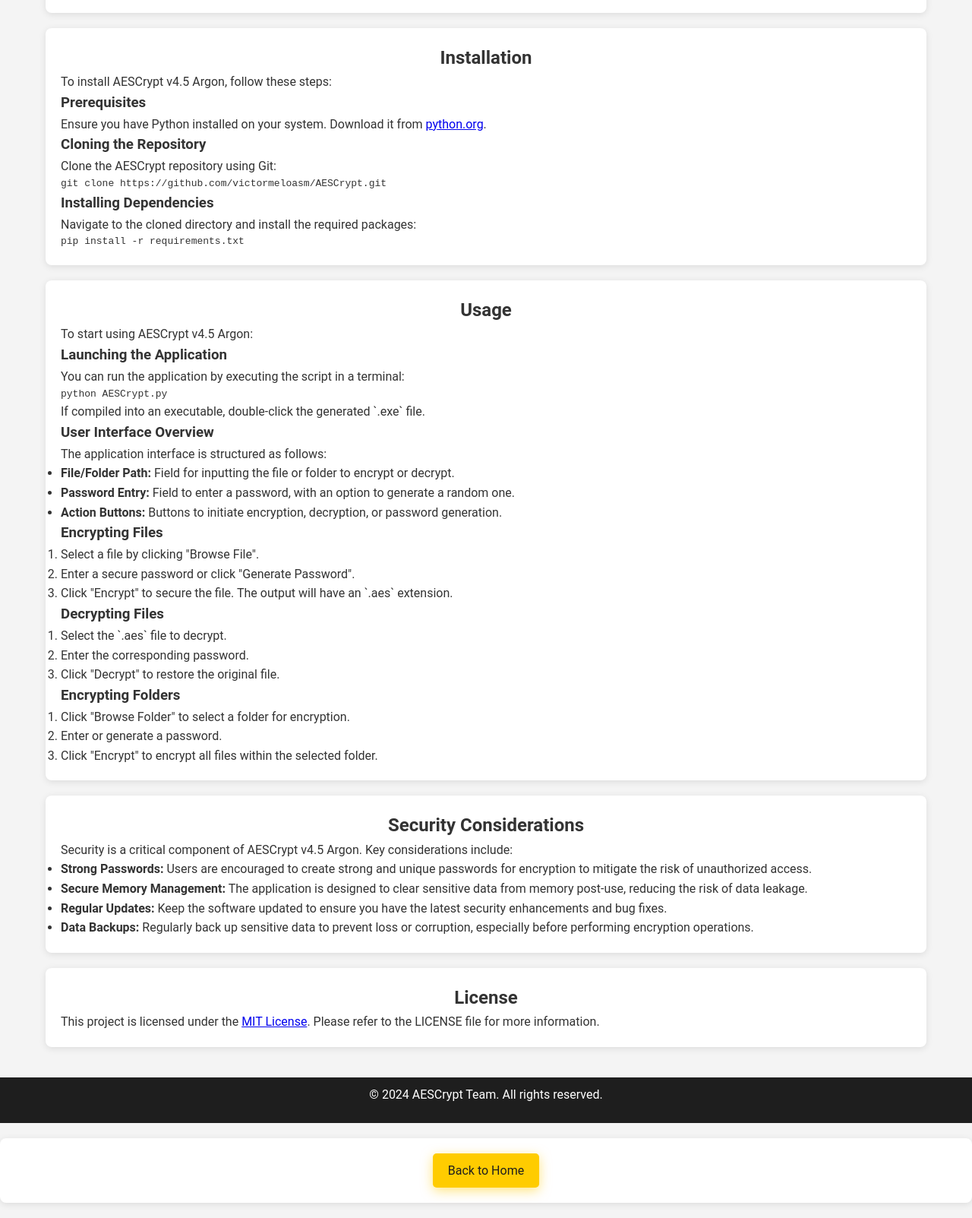
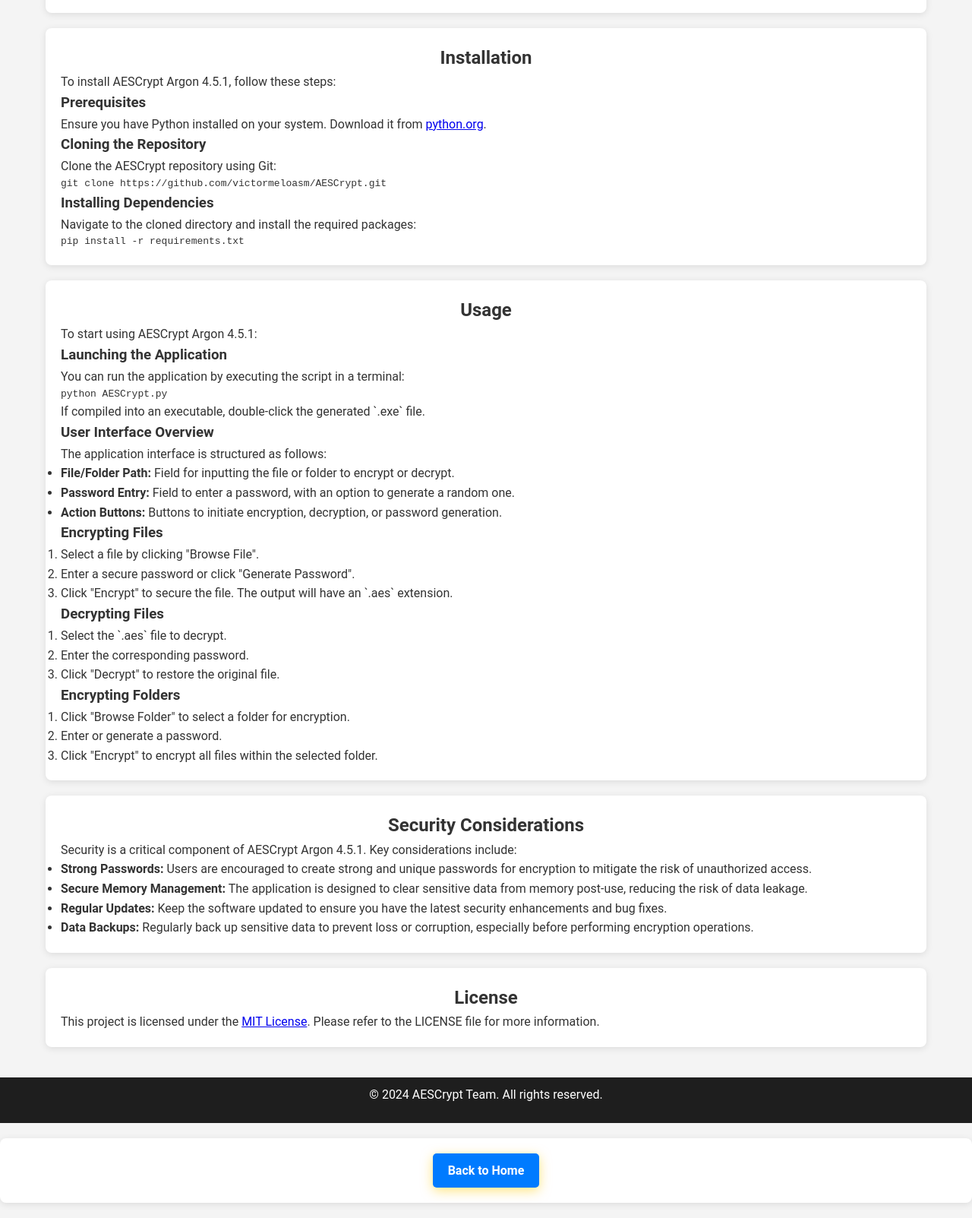
Before and after one commit to victormeloasm/AESCrypt, a plain HTML site: page website/documentation.html in a window 1280 px wide. Shown: the part 875-2478 px from the top of the page at 76% size. Drawn offline with Linux system fonts and the light colour scheme.

Commit message:
Update documentation.html

```diff
--- a/website/documentation.html
+++ b/website/documentation.html
@@ -3,7 +3,7 @@
 <head>
     <meta charset="UTF-8">
     <meta name="viewport" content="width=device-width, initial-scale=1.0">
-    <title>Documentation - AESCrypt v4.5 Argon</title>
+    <title>Documentation - AESCrypt Argon 4.5.1</title>
     <link rel="stylesheet" href="styles.css">
     <link rel="icon" href="Aescrypt.png">
     <style>
@@ -21,12 +21,31 @@
             display: block; /* Ensure the image is treated as a block */
             margin: 20px auto; /* Center the image with auto margins */
         }
+
+        /* Home button style */
+        #back-link {
+            text-align: center;
+            margin-top: 20px;
+        }
+
+        .cta-button {
+            background-color: #007BFF; /* Blue background */
+            color: white; /* White text */
+            padding: 10px 20px; /* Padding for the button */
+            border-radius: 5px; /* Rounded corners */
+            text-decoration: none; /* Remove underline */
+            font-weight: bold;
+        }
+
+        .cta-button:hover {
+            background-color: #0056b3; /* Darker blue on hover */
+        }
     </style>
 </head>
 <body>
     <header>
         <div class="container">
-            <h1>AESCrypt v4.5 Argon</h1>
+            <h1>AESCrypt Argon 4.5.1</h1>
         </div>
     </header>
 
@@ -47,11 +66,11 @@
         <section id="overview">
             <h2>Overview</h2>
             <p>
-                AESCrypt v4.5 Argon is a sophisticated file and folder encryption application designed for secure data protection.
+                AESCrypt Argon 4.5.1 is a sophisticated file and folder encryption application designed for secure data protection.
                 Utilizing advanced cryptographic methods, it implements Argon2 for password hashing and AES-256-GCM for encryption, ensuring the highest levels of security for sensitive information.
                 This document provides a detailed exploration of the program's structure, functionalities, and underlying security mechanisms.
             </p>
-            <img src="capts.png" alt="AESCrypt Screenshot"> <!-- Atualização da imagem -->
+            <img src="capts.png" alt="AESCrypt Screenshot"> <!-- Updated image -->
         </section>
 
         <section id="features">
@@ -74,7 +93,7 @@
 
         <section id="installation">
             <h2>Installation</h2>
-            <p>To install AESCrypt v4.5 Argon, follow these steps:</p>
+            <p>To install AESCrypt Argon 4.5.1, follow these steps:</p>
             <h3>Prerequisites</h3>
             <p>Ensure you have Python installed on your system. Download it from <a href="https://www.python.org/downloads/">python.org</a>.</p>
 
@@ -89,7 +108,7 @@
 
         <section id="usage">
             <h2>Usage</h2>
-            <p>To start using AESCrypt v4.5 Argon:</p>
+            <p>To start using AESCrypt Argon 4.5.1:</p>
             <h3>Launching the Application</h3>
             <p>You can run the application by executing the script in a terminal:</p>
             <pre><code>python AESCrypt.py</code></pre>
@@ -127,7 +146,7 @@
 
         <section id="security">
             <h2>Security Considerations</h2>
-            <p>Security is a critical component of AESCrypt v4.5 Argon. Key considerations include:</p>
+            <p>Security is a critical component of AESCrypt Argon 4.5.1. Key considerations include:</p>
             <ul>
                 <li><strong>Strong Passwords:</strong> Users are encouraged to create strong and unique passwords for encryption to mitigate the risk of unauthorized access.</li>
                 <li><strong>Secure Memory Management:</strong> The application is designed to clear sensitive data from memory post-use, reducing the risk of data leakage.</li>
@@ -145,7 +164,9 @@
     <footer>
         <p>&copy; 2024 AESCrypt Team. All rights reserved.</p>
     </footer>
-    <section id="back-link" style="text-align: center; margin-top: 20px;">
+
+    <!-- Back to Home Button -->
+    <section id="back-link">
         <a href="index.html" class="cta-button">Back to Home</a>
     </section>
 </body>
```
